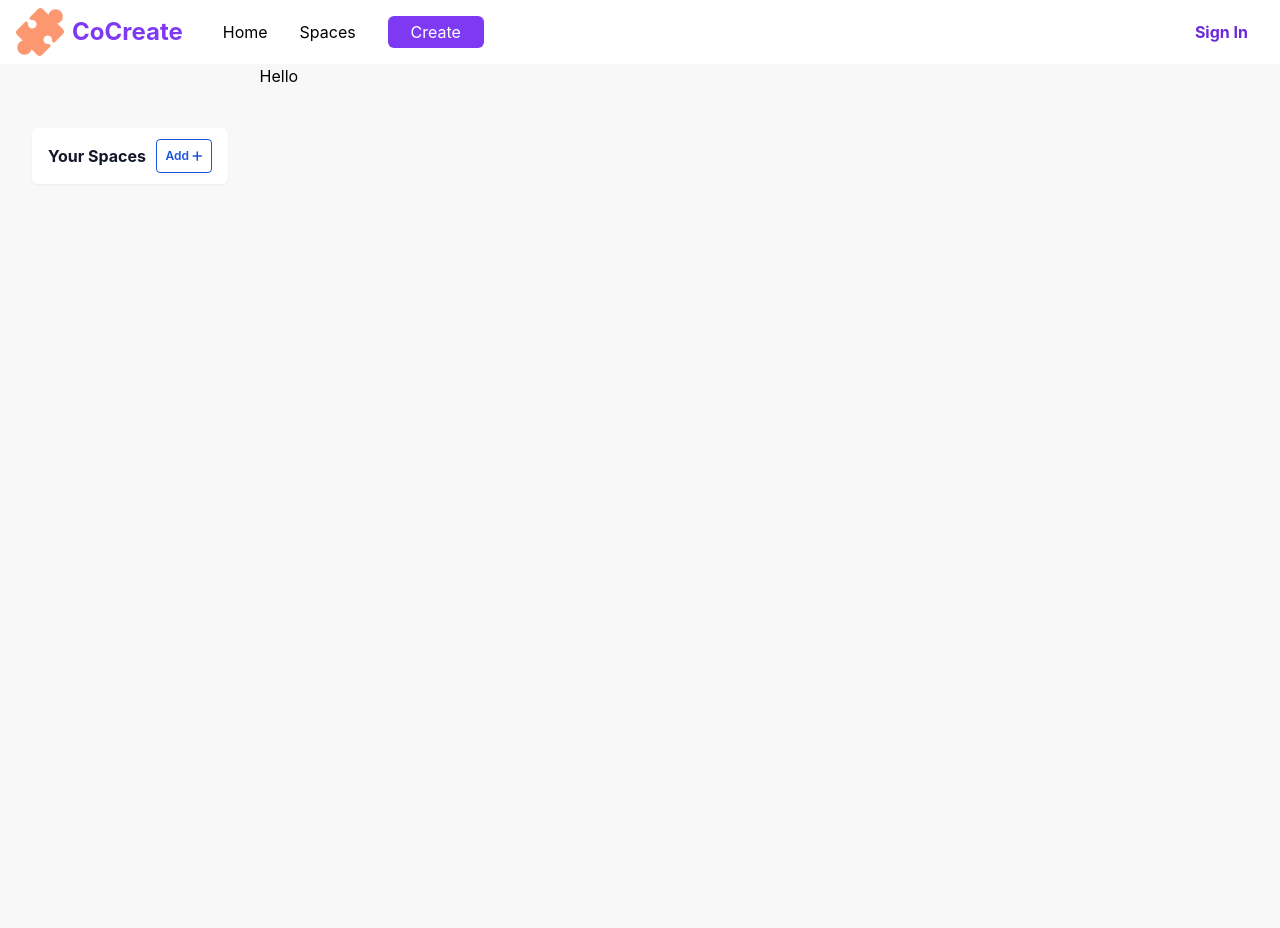
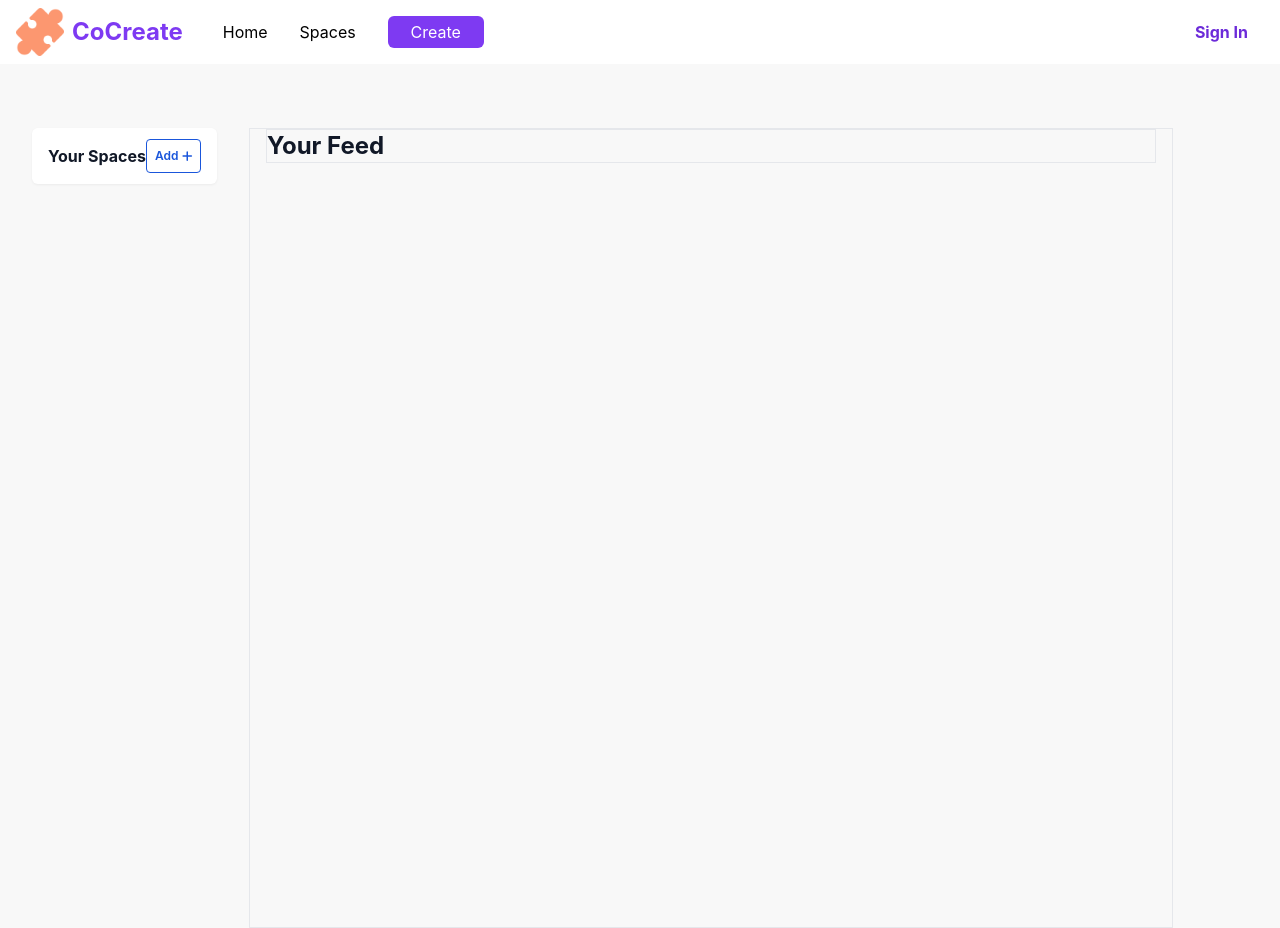
Before and after one commit to Ammadq87/TheHive, a React (Vite) app in the folder TheHive/frontEnd/thehive/: page / in a window 1280 px wide. Before the commit the page ends 800 px from the top, so only its background shows below. Built offline with nearby package versions, Linux system fonts and the light colour scheme.

Commit message:
minor changes

```diff
--- a/TheHive/frontEnd/thehive/src/components/YourSpaces.jsx
+++ b/TheHive/frontEnd/thehive/src/components/YourSpaces.jsx
@@ -6,7 +6,7 @@ export default function YourSpaces(props) {
     const data = {props};
 
     return (
-        <div id="YourSpaces" className="w-1/6 bg-white rounded-md drop-shadow-sm mt-16 mx-8 block">
+        <div id="YourSpaces" className="min-w-fit w-1/6 h-fit bg-white rounded-md drop-shadow-sm mt-16 mx-8 block">
             <div id="header" className="flex items-center">
                 <h2 className="ml-4 font-bold my-4 text-gray-900">Your Spaces</h2>
                 <a href="/space/new" className="ml-auto mr-4 text-xs font-semibold text-blue-700 border p-2 rounded border-blue-700">Add <FontAwesomeIcon className="" icon={faPlus}/></a>
--- a/TheHive/frontEnd/thehive/src/pages/Home.jsx
+++ b/TheHive/frontEnd/thehive/src/pages/Home.jsx
@@ -5,7 +5,14 @@ export default function Home() {
     return (
         <div className="w-11/12 flex">
             <YourSpaces/>
-            <p>Hello</p>
+
+            <div id='feed' className="mt-16 w-screen h-screen border px-4">
+
+                <h2 className="font-bold border text-gray-900 w- text-2xl">Your Feed</h2>
+
+            </div>
+
+
         </div>
     );
 }
```
